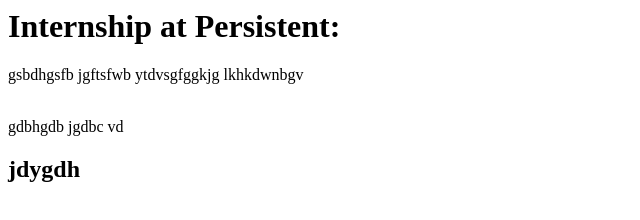
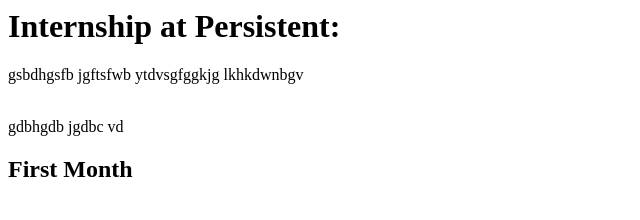
Before and after one commit to Melvita-30/Git-Tutotial, a plain HTML site: page index.html in a window 1280 px wide. Shown: the whole page, without its empty margins (0-640 px from the left). Drawn offline with Linux system fonts and the light colour scheme.

Commit message:
the header 2 is changed to first month

```diff
--- a/index.html
+++ b/index.html
@@ -8,6 +8,6 @@
         <h1>Internship at Persistent:</h1>
             <p>gsbdhgsfb jgftsfwb ytdvsgfggkjg lkhkdwnbgv</p>
                 <br>gdbhgdb jgdbc vd
-                <h2>jdygdh</h2>
+                <h2>First Month</h2>
     </body>
 </html>
```
